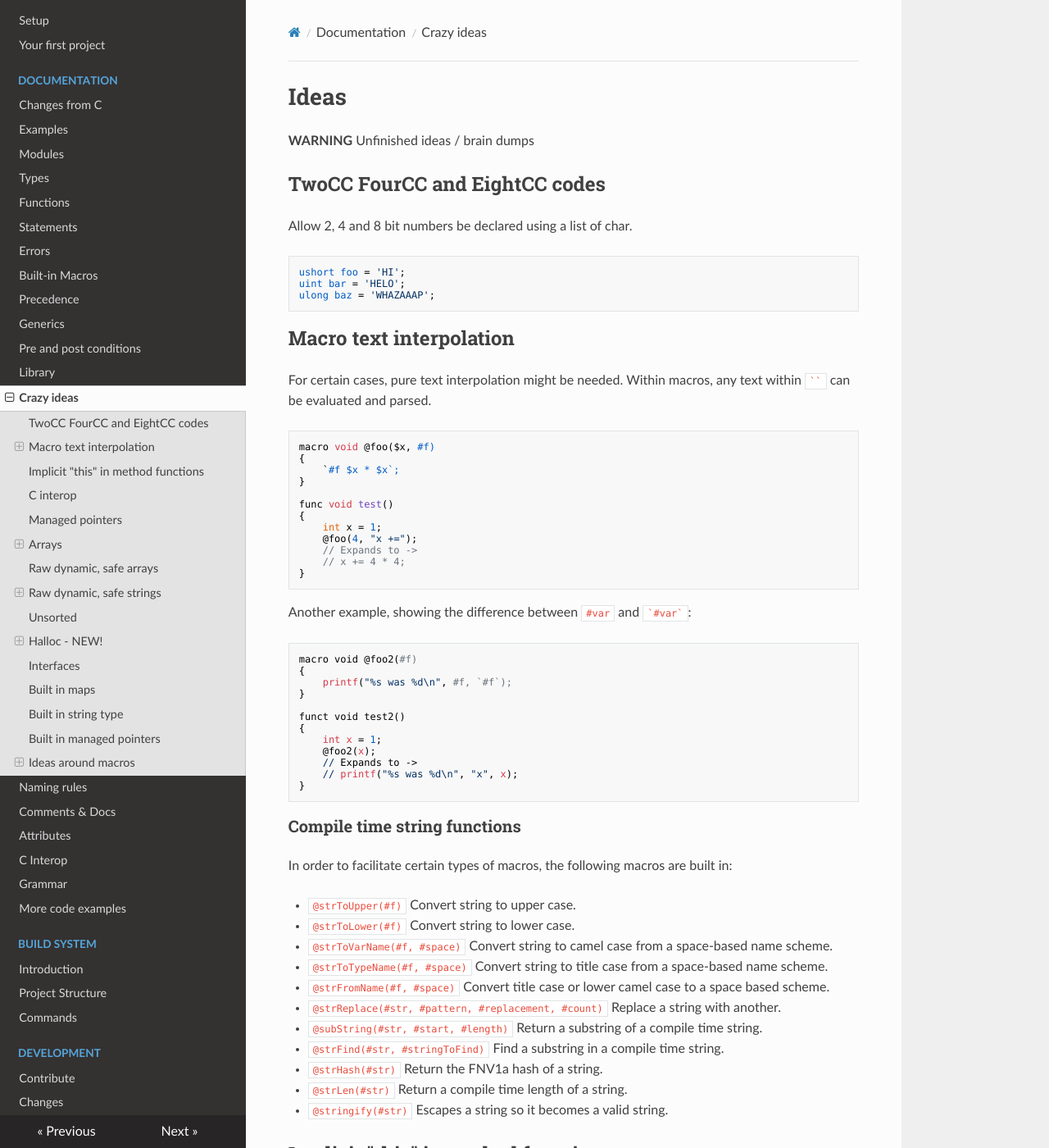
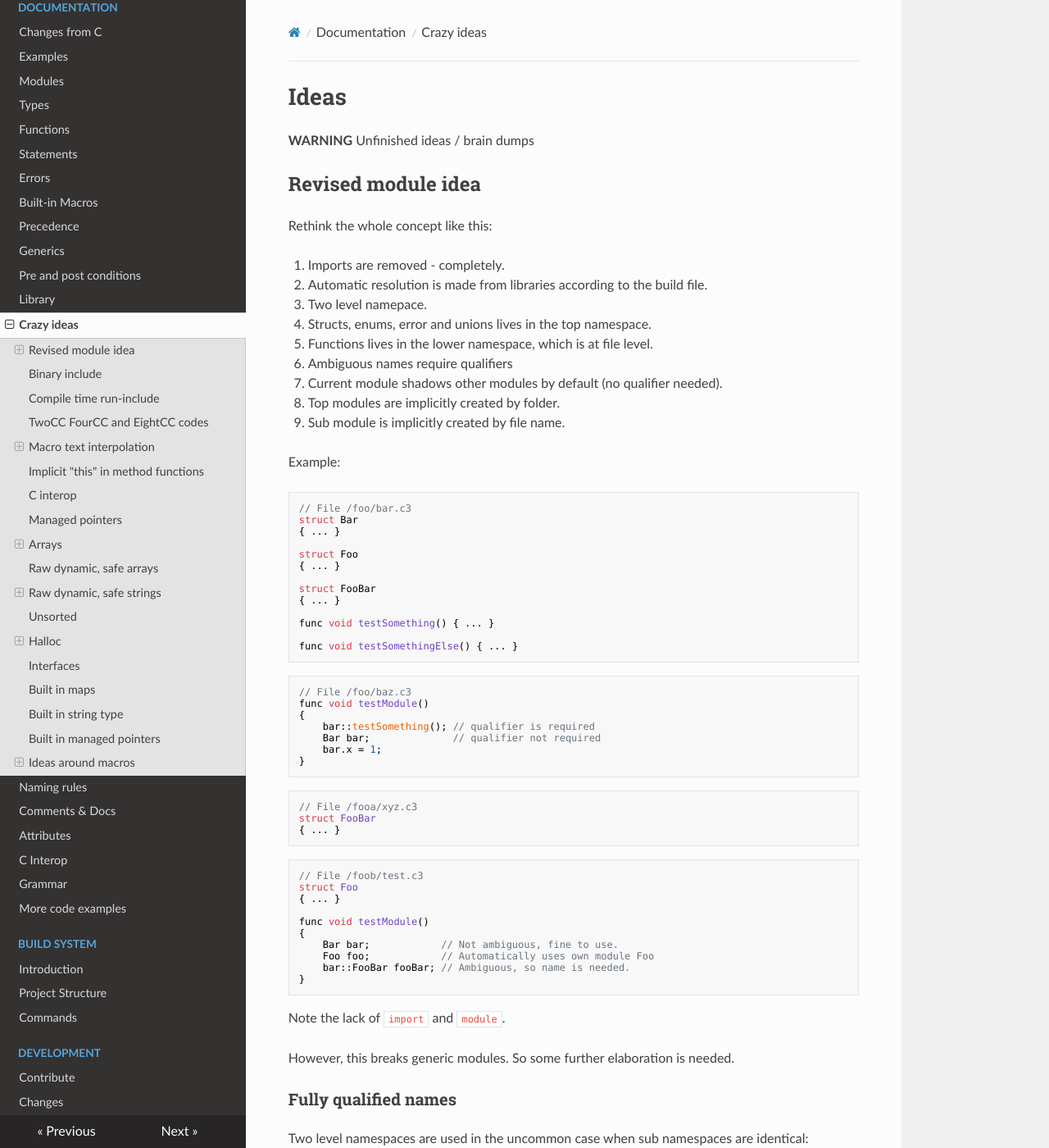
Before and after one commit to c3lang/c3docs-old, an MkDocs documentation site: the page built from docs/ideas.md, in a window 1280 px wide and 1400 px high. Shown: the whole window at 82% size. Built offline with MkDocs 1.6.1, drawn with Linux system fonts in a browser that asks for light colours; nearby versions of some CDN libraries; some of the changed text lies outside the part shown.

Commit message:
Compile time run-include and include ideas. New module system idea.

````diff
--- a/docs/ideas.md
+++ b/docs/ideas.md
@@ -2,7 +2,145 @@
 
 **WARNING** Unfinished ideas / brain dumps
 
+## Revised module idea
 
+Rethink the whole concept like this:
+
+1. Imports are removed - completely.
+2. Automatic resolution is made from libraries according to the build file.
+3. Two level namepace.
+4. Structs, enums, error and unions lives in the top namespace.
+5. Functions lives in the lower namespace, which is at file level.
+6. Ambiguous names require qualifiers
+7. Current module shadows other modules by default (no qualifier needed).
+8. Top modules are implicitly created by folder.
+9. Sub module is implicitly created by file name.
+
+Example:
+
+
+```
+// File /foo/bar.c3
+struct Bar
+{ ... }
+
+struct Foo
+{ ... }
+
+struct FooBar
+{ ... }
+
+func void testSomething() { ... }
+
+func void testSomethingElse() { ... }
+```
+
+```
+// File /foo/baz.c3
+func void testModule()
+{
+    bar::testSomething(); // qualifier is required
+    Bar bar;              // qualifier not required
+    bar.x = 1;
+}
+```
+
+```
+// File /fooa/xyz.c3
+struct FooBar
+{ ... }
+```
+
+
+```
+// File /foob/test.c3
+struct Foo
+{ ... }
+
+func void testModule()
+{
+    Bar bar;            // Not ambiguous, fine to use.
+    Foo foo;            // Automatically uses own module Foo
+    bar::FooBar fooBar; // Ambiguous, so name is needed.
+}
+```
+
+Note the lack of `import` and `module`.
+
+However, this breaks generic modules. So some further elaboration is needed.
+
+
+### Fully qualified names
+
+Two level namespaces are used in the uncommon case when sub namespaces are identical:
+
+
+```
+// File: /foo/foo.c3
+struct Foo
+{ int a; }
+```
+
+```
+// File: /bar/foo.c3
+struct Foo
+{ double b; }
+```
+
+```
+// File: /baz/tes.c3
+func void testFoo()
+{
+    foo::foo::Foo foo1;
+    foo1.a = 1;
+    bar::foo::Foo foo2;
+    foo2.b = 1.0;
+}
+```
+
+### Sharing sub namespace
+
+It's sometimes useful to spread code over several files while sharing the same sub namespace. This is done by placing the files in a sub directory.
+
+```
+// File: /foo/bar/file1.c3
+func void aTest() { ... }
+```
+
+```
+// File: /foo/bar/file2.c3
+func void aTest2()
+{
+    aTest(); // Same namespace!
+}
+```
+
+```
+// File: /foo/baz.c3
+func void aTest3()
+{
+    // Calls from outside see them as the same namespace:
+    bar::aTest();
+    bar::aTest2();
+}
+```
+
+
+## Binary include
+
+The ability to include a binary file during compile time.
+
+```
+byte[] file = @binary_include("foo.dat");
+```
+
+## Compile time run-include
+
+The ability to run a piece of code at compile time and include the result in the code.
+
+```
+@run_include("foo.sh", $some_param, "-x", $another_param);
+```
 
 ## TwoCC FourCC and EightCC codes
 
@@ -252,15 +390,9 @@ a[2] // Prints 11.
 
 ## Unsorted
 
-## Halloc **- NEW!**
+## Halloc
 
 Hierarchal memory allocation http://swapped.cc/#!/halloc support it?
-
-##### Varargs
-
-Use typed varargs? E.g. `void foo(int x, float... foo)` where the type of foo becomes `float[]`
-
-Change main to `void main(char*[] args)`?
 
 ##### Unsigned conversion to signed
 
@@ -441,6 +573,35 @@ struct Shape
         CIRCLE: { int radius; }
     }
 }
+```
+
+And another...
+
+```
+struct Shape
+{
+    int centerX;
+    int centerY;
+    byte kind; // Implicit enum
+    union (kind)
+    {
+        struct square
+        {
+            int side;
+        }
+        struct rectangle
+        {
+            int length;
+            int height;
+        }
+        struct circle
+        {
+            int radius;
+        }
+    }
+}
+
+
 ```
 
 And yet another...
````
Also changed, not shown: docs/attributes.md (+4 -0 lines), docs/changes.md (+6 -1 lines), docs/generics.md (+1 -1 lines), docs/index.md (+1 -1 lines).
